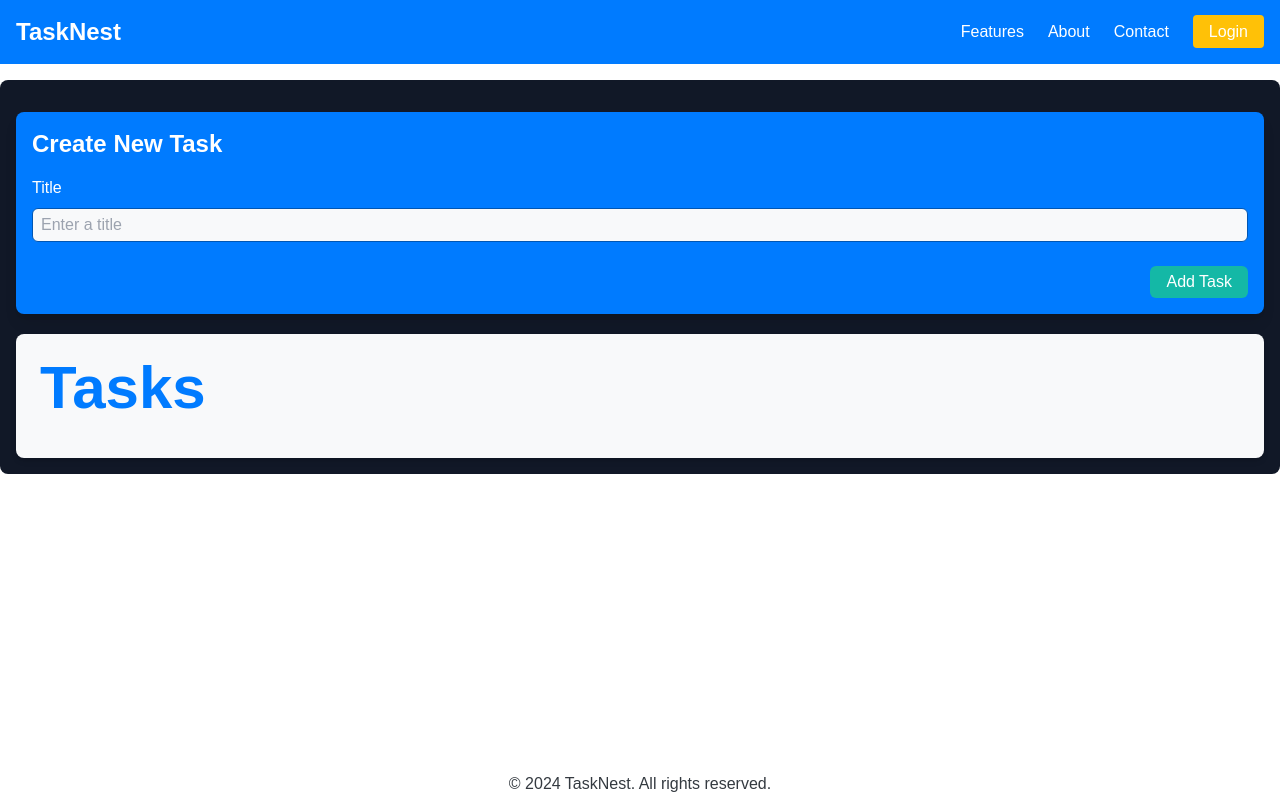
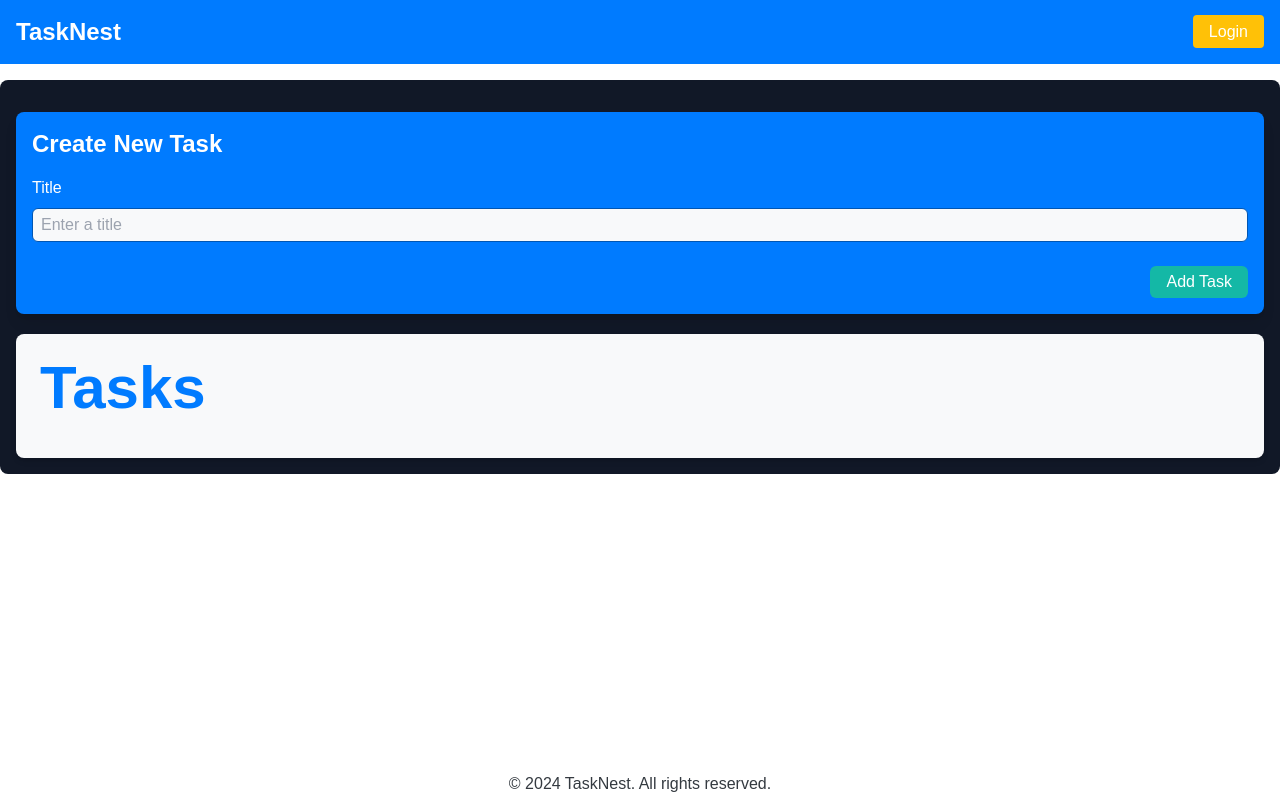
Before and after one commit to Hamza123Hussain/tasknest, a Next.js app: page / in a window 1280 px wide. Built offline with nearby package versions, Linux system fonts and the light colour scheme.

Commit message:
removed unused list

```diff
--- a/components/Navbar.tsx
+++ b/components/Navbar.tsx
@@ -9,23 +9,8 @@ const Navbar = () => {
         </a>
         <ul className="flex space-x-6">
           <li>
-            <a href="#features" className="hover:text-[#28A745]">
-              Features
-            </a>
-          </li>
-          <li>
-            <a href="#about" className="hover:text-[#28A745]">
-              About
-            </a>
-          </li>
-          <li>
-            <a href="#contact" className="hover:text-[#28A745]">
-              Contact
-            </a>
-          </li>
-          <li>
             <a
-              href="#login"
+              href="/login"
               className="bg-[#FFC107] text-dark-gray px-4 py-2 rounded hover:bg-[#e0a800]"
             >
               Login
```
